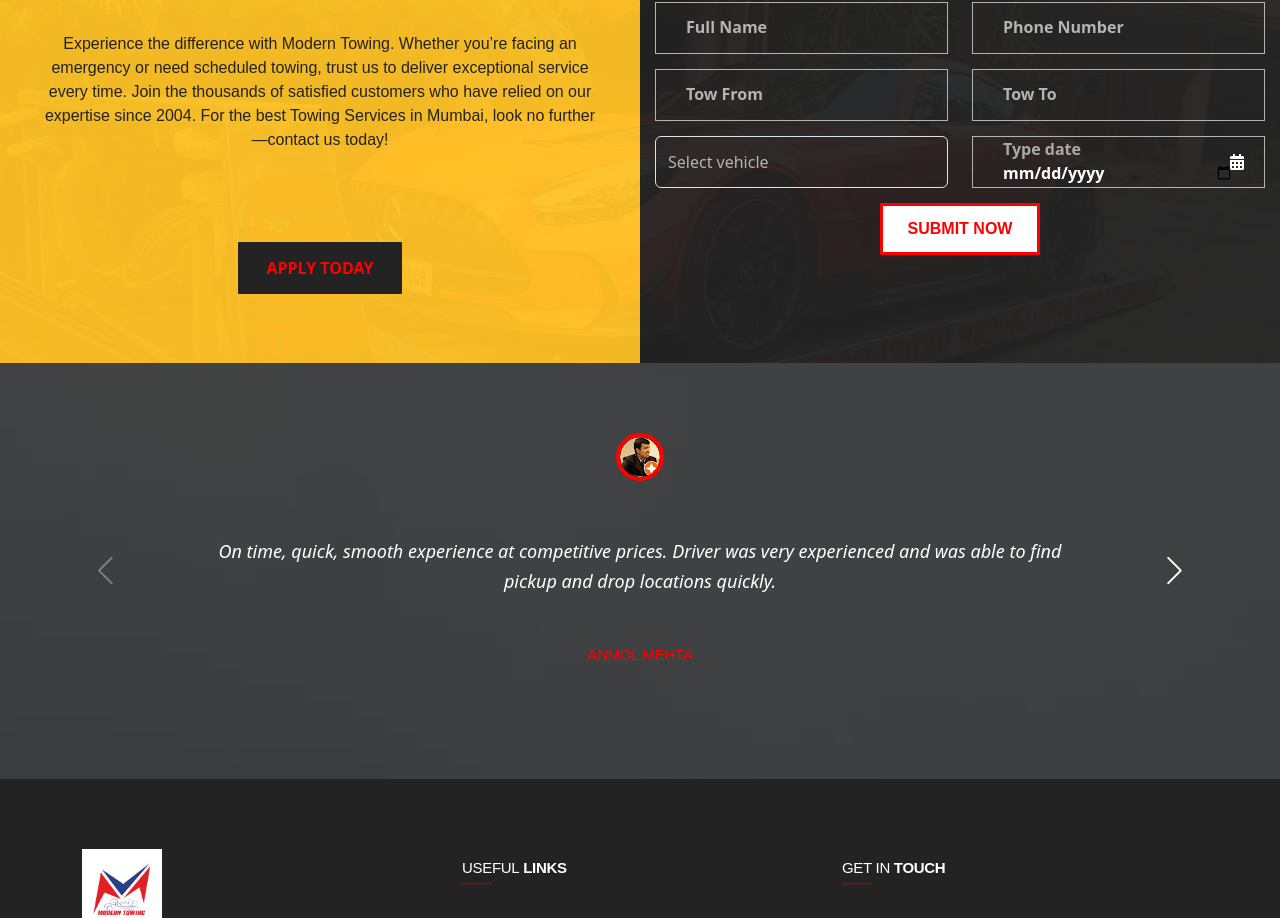
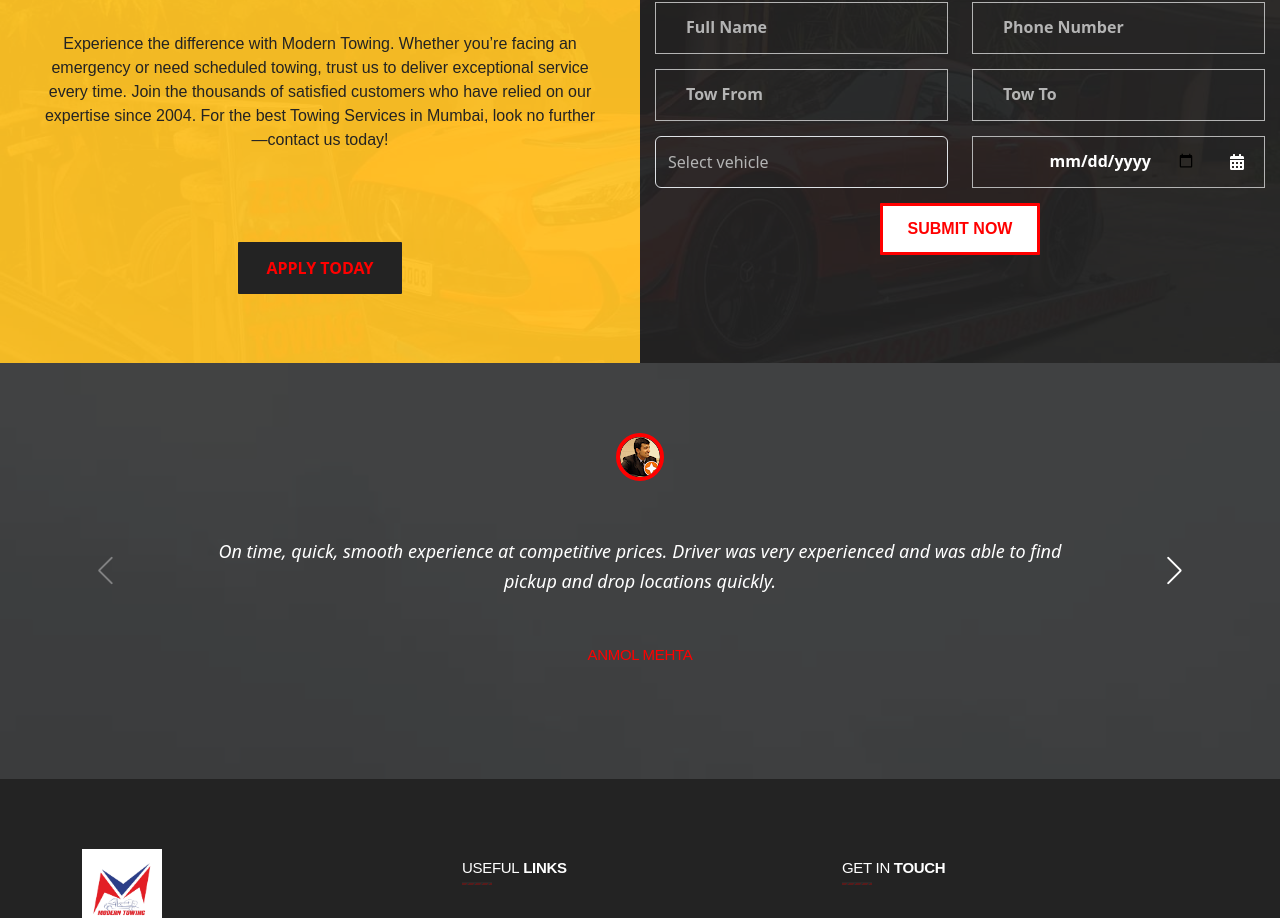
Before and after one commit to ReactNativeAmalgum/towing, a React (Create React App) app: page / in a window 1280 px wide. Shown: the part 3686-4604 px from the top of the page. Built offline with nearby package versions, Linux system fonts and the light colour scheme.

Commit message:
date time

```diff
--- a/src/Pages/Inc/HomeJoinTeam.jsx
+++ b/src/Pages/Inc/HomeJoinTeam.jsx
@@ -232,12 +232,12 @@ export default function HomeJoinTeam() {
                                                     </label>
                                                     <input
                                                         type="date"
-
+                                                        style={{justifyContent:'center', textAlign:'left', display:'flex'}}
                                                         name="tow-date"
                                                         id="tow-date"
                                                         defaultValue=""
                                                         className="form-control"
-                                                        placeholder="Type date"
+                                                        placeholder=""
                                                     />
 
                                                     <FaCalendarAlt className="fa fa-calendar grey" />
```
